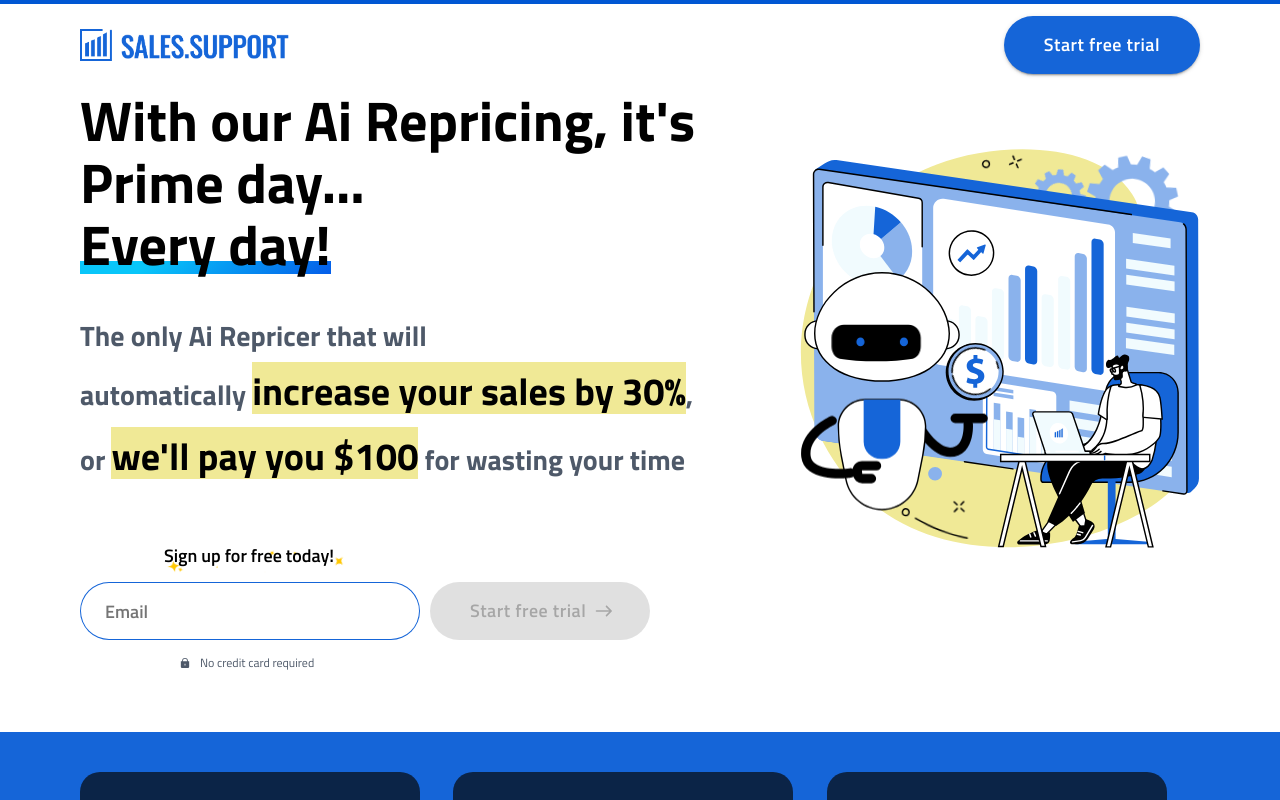
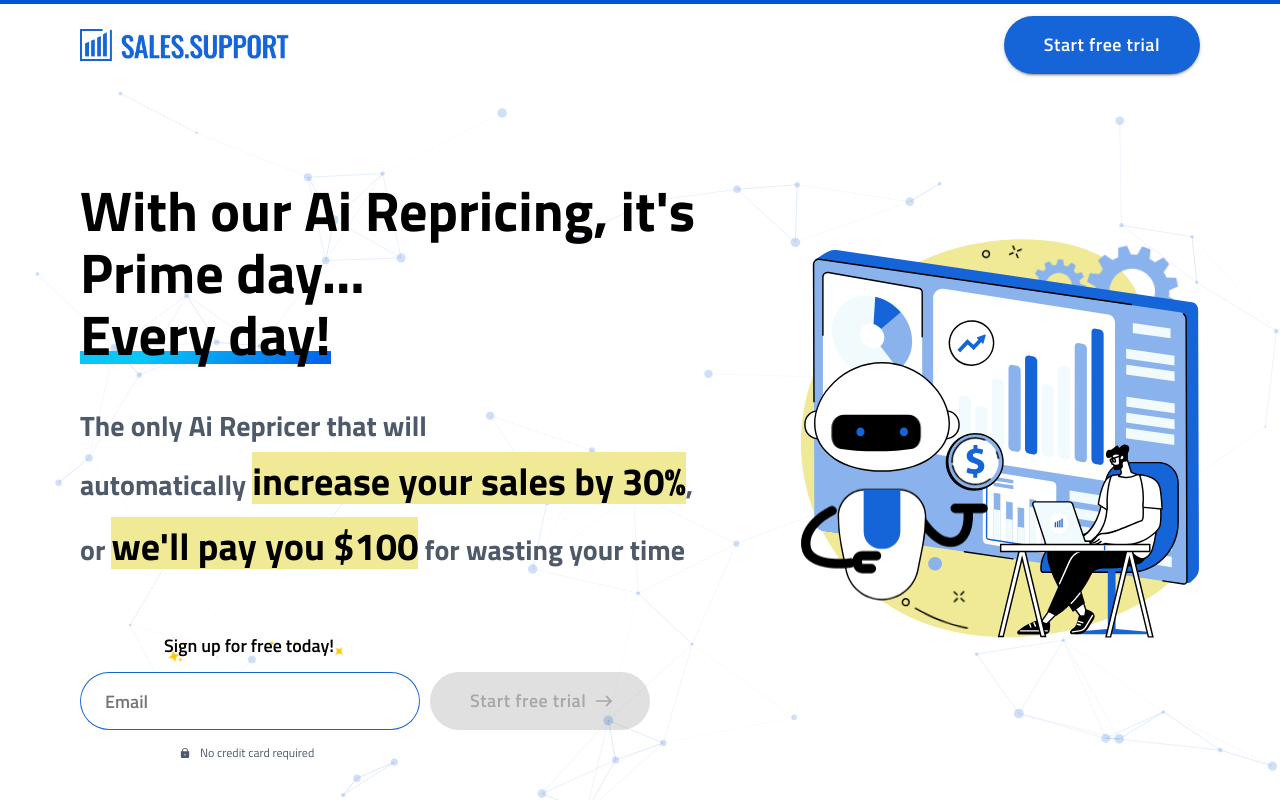
Before and after one commit to estiva1/ss-landing, a React (Create React App) app: page / in a window 1280 px wide. Shown: the top 800 px of the page. Built offline with nearby package versions, Linux system fonts and the light colour scheme.

Commit message:
added particles for Hero section

```diff
--- a/package.json
+++ b/package.json
@@ -10,6 +10,8 @@
     "@testing-library/jest-dom": "^5.16.5",
     "@testing-library/react": "^13.4.0",
     "@testing-library/user-event": "^13.5.0",
+    "@tsparticles/react": "^3.0.0",
+    "@tsparticles/slim": "^3.1.0",
     "framer-motion": "^10.17.12",
     "react": "^18.2.0",
     "react-alice-carousel": "^2.7.1",
--- /dev/null
+++ b/src/components/UI/particles/particles.component.jsx
@@ -0,0 +1,111 @@
+import React, { useEffect, useMemo, useState } from "react";
+import Particles, { initParticlesEngine } from "@tsparticles/react";
+import { loadSlim } from "@tsparticles/slim";
+import "./particles.styles.css";
+
+const ParticlesUi = () => {
+  const [init, setInit] = useState(false);
+
+  useEffect(() => {
+    initParticlesEngine(async (engine) => {
+      await loadSlim(engine);
+    }).then(() => {
+      setInit(true);
+    });
+  }, []);
+
+  const particlesLoaded = (container) => {
+    console.log(container);
+  };
+
+  const options = useMemo(
+    () => ({
+      fullScreen: { enable: false, zIndex: -50 },
+      fpsLimit: 60,
+      interactivity: {
+        events: {
+          onClick: {
+            enable: true,
+            mode: "push",
+          },
+          onHover: {
+            enable: false,
+            mode: "repulse",
+          },
+        },
+        modes: {
+          push: {
+            quantity: 4,
+          },
+          repulse: {
+            distance: 200,
+            duration: 0.4,
+          },
+        },
+      },
+      particles: {
+        color: {
+          value: "#1565D8",
+        },
+        links: {
+          color: "#1565D8",
+          distance: 150,
+          enable: true,
+          opacity: 0.1,
+          width: 1,
+        },
+        move: {
+          direction: "none",
+          enable: true,
+          outModes: {
+            default: "bounce",
+          },
+          random: false,
+          speed: 0.5,
+          straight: false,
+        },
+        number: {
+          density: {
+            enable: true,
+          },
+          value: 150,
+        },
+        opacity: {
+          value: 0.2,
+        },
+        shape: {
+          type: "circle",
+        },
+        size: {
+          value: { min: 1, max: 5 },
+        },
+      },
+      detectRetina: true,
+    }),
+    []
+  );
+
+  if (init) {
+    return (
+      <div
+        style={{
+          position: "absolute",
+          height: "100%",
+          top: 0,
+          left: 0,
+          bottom: 0,
+          right: 0,
+          padding: 0,
+          margin: 0,
+          zIndex: -50,
+        }}
+      >
+        <Particles id="tsparticles" particlesLoaded={particlesLoaded} options={options} />
+      </div>
+    );
+  }
+
+  return <></>;
+};
+
+export default ParticlesUi;
--- /dev/null
+++ b/src/components/UI/particles/particles.styles.css
@@ -0,0 +1,4 @@
+#tsparticles {
+  height: 100%;
+  z-index: -50;
+}
--- a/src/components/cta-section/cta-section.component.jsx
+++ b/src/components/cta-section/cta-section.component.jsx
@@ -1,4 +1,12 @@
 import React from "react";
+
+import { Link } from "react-router-dom";
+import CustomButton from "../UI/button/button.component";
+import Sparkles from "../UI/sparkles/sparkles.component";
+import EastRoundedIcon from "@mui/icons-material/EastRounded";
+import ParticlesUi from "../UI/particles/particles.component";
+import ScrollReveal from "../../utils/framer-animations/scroll-reveal/simple-scroll-reveal/scroll-reveal.component";
+import FramerMagnetic from "../../utils/framer-animations/framer-magnetic/framer-magnetic.component";
 
 import {
   ActionContainer,
@@ -10,16 +18,12 @@ import {
   Info,
   MobileButtonBox,
 } from "./cta-section.styles";
-import { Link } from "react-router-dom";
-import CustomButton from "../UI/button/button.component";
-import EastRoundedIcon from "@mui/icons-material/EastRounded";
-import ScrollReveal from "../../utils/framer-animations/scroll-reveal/simple-scroll-reveal/scroll-reveal.component";
-import FramerMagnetic from "../../utils/framer-animations/framer-magnetic/framer-magnetic.component";
-import Sparkles from "../UI/sparkles/sparkles.component";
 
 const CtaSection = () => {
   return (
     <CtaSectionContainer>
+      <ParticlesUi color="#fff" />
+
       <ScrollReveal key="cta-banner-image" index={1}>
         <FramerMagnetic>
           <CtaBanner
--- a/src/components/hero/hero.component.jsx
+++ b/src/components/hero/hero.component.jsx
@@ -28,6 +28,7 @@ import {
   StyledHeroSvg,
   SubHeadline,
 } from "./hero.styles";
+import ParticlesUi from "../UI/particles/particles.component";
 
 const Hero = () => {
   const [email, setEmail] = useState("");
@@ -58,6 +59,7 @@ const Hero = () => {
 
   return (
     <HeroContainer>
+      <ParticlesUi />
       <HeroContent>
         <Headline>
           <HeroText>
--- a/src/components/hero/hero.styles.js
+++ b/src/components/hero/hero.styles.js
@@ -5,10 +5,12 @@ import { Stack } from "@mui/material";
 import { device } from "../../breakpoints.styles";
 
 export const HeroContainer = styled.section`
+  position: relative;
   display: flex;
   align-items: center;
   justify-content: space-between;
   //gap: 100px;
+  margin-top: 90px;
   padding: 40px 130px 100px 130px;
   overflow-x: clip;
 
@@ -16,6 +18,7 @@ export const HeroContainer = styled.section`
     padding: 30px 80px 60px 80px;
   }
   @media ${device.xs} {
+    margin-top: 78px;
     padding: 60px 15px;
     flex-direction: column;
     row-gap: 40px;
```
Also changed, not shown: 1 other file (tests, documents, lock files or other folders).
